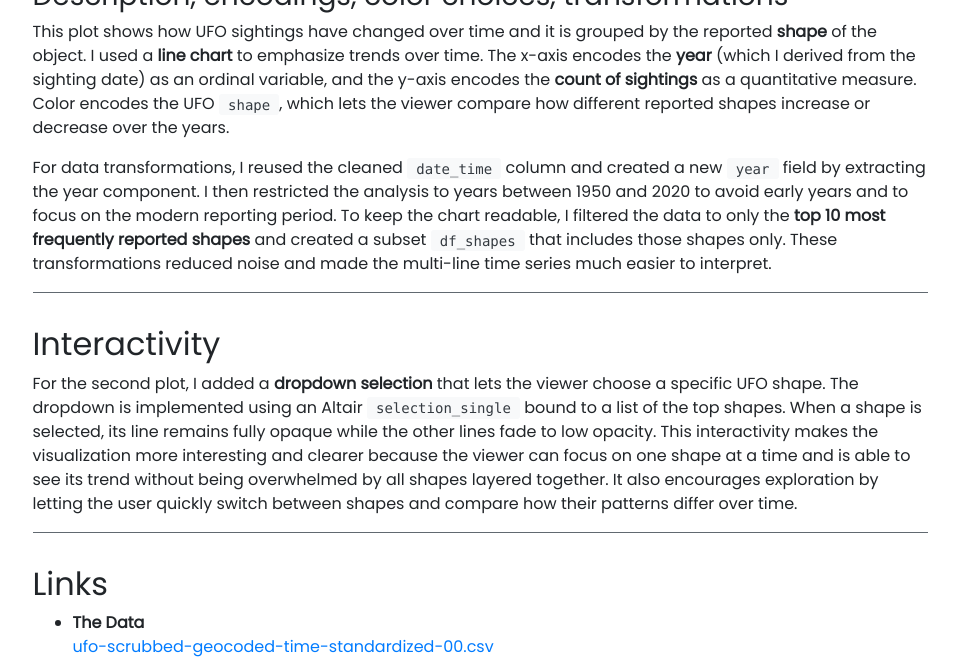
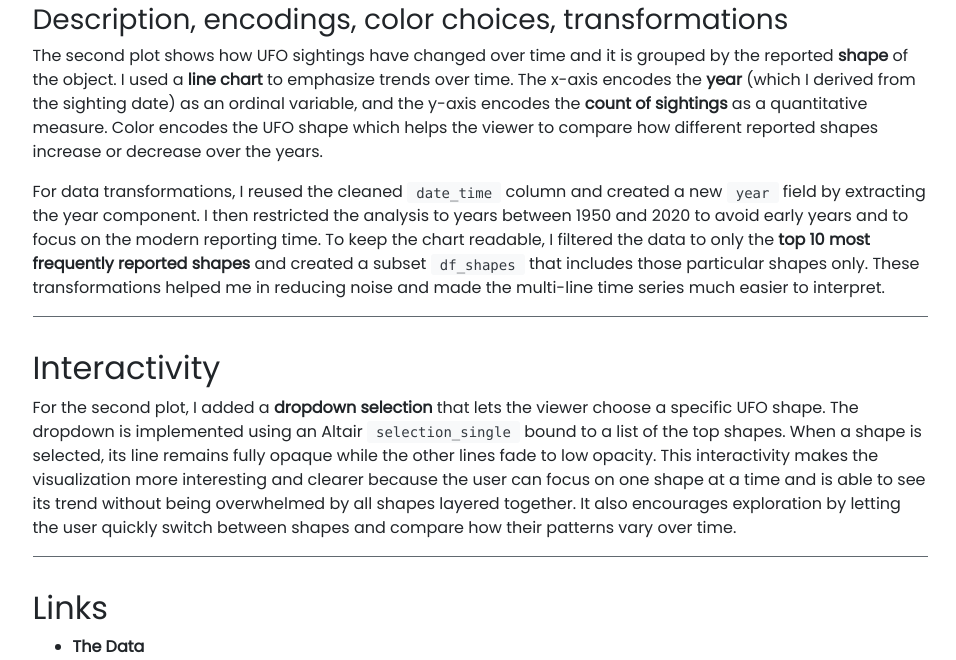
Before and after one commit to bhumika70/bhumika70.github.io, a Jekyll site: the page built from pages/hw5-ufoVisualization.md, in a window 1280 px wide and 900 px high, scrolled down 1315 px, cut to the strip 240-900 px from the top of the window. Shown: the whole strip, without its empty margins (160-1116 px from the left). Built offline with Jekyll 4.4.1, drawn with Linux system fonts in a browser that asks for light colours; nearby versions of some CDN libraries; some of the changed text lies outside the part shown.

Commit message:
Enhancements

```diff
--- a/pages/hw5-ufoVisualization.md
+++ b/pages/hw5-ufoVisualization.md
@@ -10,9 +10,9 @@
 
 ### Description, encodings, color choices, transformations
 
-This plot shows the total number of UFO sightings recorded in each U.S. state. I chose a **bar chart** because it clearly compares discrete regions. The x-axis encodes the **state abbreviation** as an ordinal (categorical) variable, and the y-axis encodes the **count of sightings** as a quantitative measure using `count()`. I coloured each bar categorically by state so that individual bars are easier to distinguish even when there are many states along the axis.
+The first plot shows the total number of UFO sightings recorded in each U.S. state. I chose a **bar chart** because it clearly compares discrete regions. The x-axis encodes the **state abbreviation** as an ordinal and categorical variable, and the y-axis encodes the **count of sightings** as a quantitative measure using count(). I coloured each bar categorically by state so that individual bars are easier to distinguish even when there are many states along the axis.
 
-On the data side, I performed several transformations in the Python notebook. Because the CSV file did not include column headers, I manually assigned names such as `date_time`, `city`, `state`, and `shape` when reading the file. I then converted the `date_time` field to a proper datetime type with `pd.to_datetime`, dropped rows where the date could not be parsed, and filtered the dataset to include only rows where `country == "us"`.
+On the data side, I performed several transformations in the Python notebook. Because the CSV file did not include column headers, I manually assigned names such as `date_time`, `city`, `state`, and `shape` when reading the file. I then converted the `date_time` field to a proper datetime type with `pd.to_datetime`, dropped rows where the date could not be parsed and also filtered the dataset to include only rows where `country == "us"`. I did these cleaning steps to make sure that the state-level counts are based on valid U.S. sightings.
 
 
 ---
@@ -23,16 +23,16 @@
 
 ### Description, encodings, color choices, transformations
 
-This plot shows how UFO sightings have changed over time and it is grouped by the reported **shape** of the object. I used a **line chart** to emphasize trends over time. The x-axis encodes the **year** (which I derived from the sighting date) as an ordinal variable, and the y-axis encodes the **count of sightings** as a quantitative measure. Color encodes the UFO `shape`, which lets the viewer compare how different reported shapes increase or decrease over the years.
+The second plot shows how UFO sightings have changed over time and it is grouped by the reported **shape** of the object. I used a **line chart** to emphasize trends over time. The x-axis encodes the **year** (which I derived from the sighting date) as an ordinal variable, and the y-axis encodes the **count of sightings** as a quantitative measure. Color encodes the UFO shape which helps the viewer to compare how different reported shapes increase or decrease over the years.
 
-For data transformations, I reused the cleaned `date_time` column and created a new `year` field by extracting the year component. I then restricted the analysis to years between 1950 and 2020 to avoid early years and to focus on the modern reporting period. To keep the chart readable, I filtered the data to only the **top 10 most frequently reported shapes** and created a subset `df_shapes` that includes those shapes only. These transformations reduced noise and made the multi-line time series much easier to interpret.
+For data transformations, I reused the cleaned `date_time` column and created a new `year` field by extracting the year component. I then restricted the analysis to years between 1950 and 2020 to avoid early years and to focus on the modern reporting time. To keep the chart readable, I filtered the data to only the **top 10 most frequently reported shapes** and created a subset `df_shapes` that includes those particular shapes only. These transformations helped me in reducing noise and made the multi-line time series much easier to interpret.
 
 
 ---
 
 ## Interactivity
 
-For the second plot, I added a **dropdown selection** that lets the viewer choose a specific UFO shape. The dropdown is implemented using an Altair `selection_single` bound to a list of the top shapes. When a shape is selected, its line remains fully opaque while the other lines fade to low opacity. This interactivity makes the visualization more interesting and clearer because the viewer can focus on one shape at a time and is able to see its trend without being overwhelmed by all shapes layered together. It also encourages exploration by letting the user quickly switch between shapes and compare how their patterns differ over time.
+For the second plot, I added a **dropdown selection** that lets the viewer choose a specific UFO shape. The dropdown is implemented using an Altair `selection_single` bound to a list of the top shapes. When a shape is selected, its line remains fully opaque while the other lines fade to low opacity. This interactivity makes the visualization more interesting and clearer because the user can focus on one shape at a time and is able to see its trend without being overwhelmed by all shapes layered together. It also encourages exploration by letting the user quickly switch between shapes and compare how their patterns vary over time.
 
 
 ---
```
Also changed, not shown: other parts of pages/hw5-ufoVisualization.md (+1 -1 lines).
